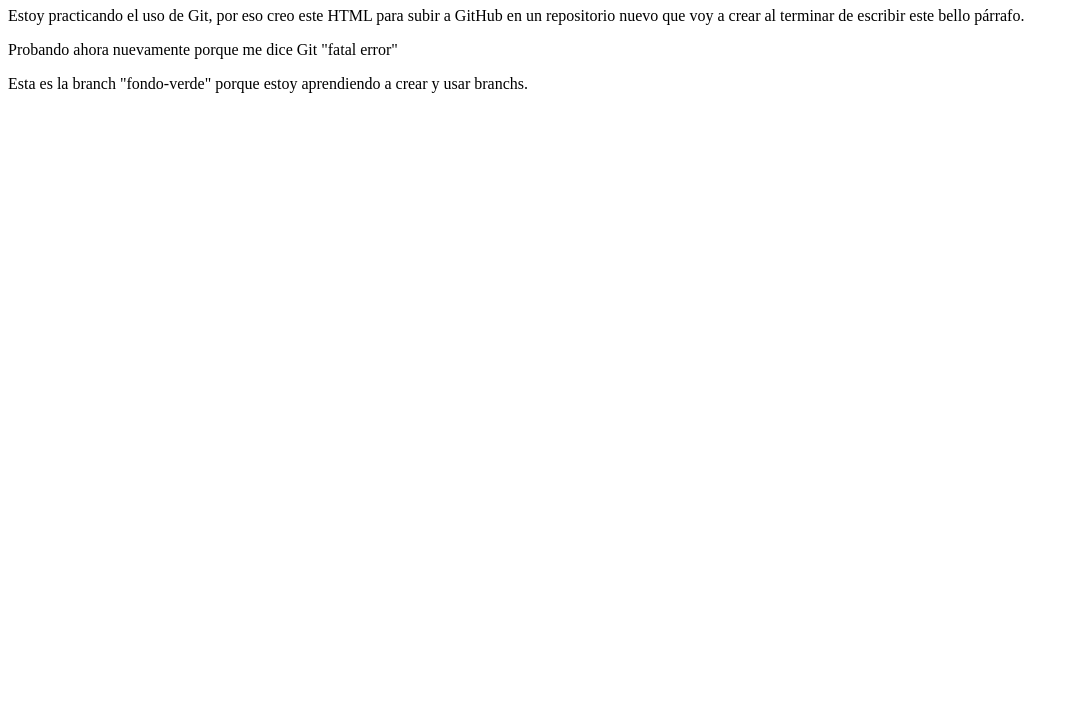
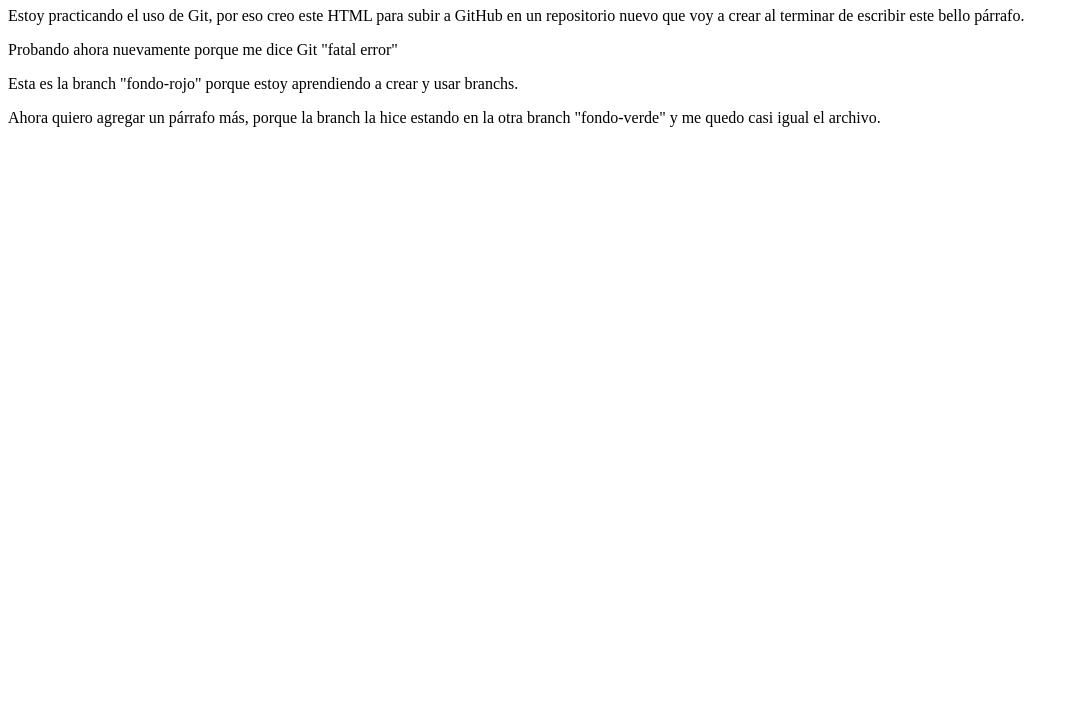
Before and after one commit to Luzyla/clase5-repaso1, a plain HTML site: page index.html in a window 1280 px wide. Shown: the part 73-800 px from the top of the page, without its empty margins (0-1079 px from the left). Drawn offline with Linux system fonts and the light colour scheme.

Commit message:
Agregué otro párrafo y el nombre de la branch

```diff
--- a/index.html
+++ b/index.html
@@ -9,6 +9,7 @@
     <h1>Usando Git & GitHub</h1>
     <p>Estoy practicando el uso de Git, por eso creo este HTML para subir a GitHub en un repositorio nuevo que voy a crear al terminar de escribir este bello párrafo.</p>
     <p>Probando ahora nuevamente porque me dice Git "fatal error"</p>
-    <p>Esta es la branch "fondo-verde" porque estoy aprendiendo a crear y usar branchs.</p>
+    <p>Esta es la branch "fondo-rojo" porque estoy aprendiendo a crear y usar branchs.</p>
+    <p>Ahora quiero agregar un párrafo más, porque la branch la hice estando en la otra branch "fondo-verde" y me quedo casi igual el archivo.</p>
 </body>
 </html>
```
